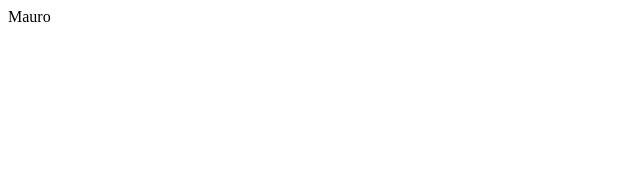
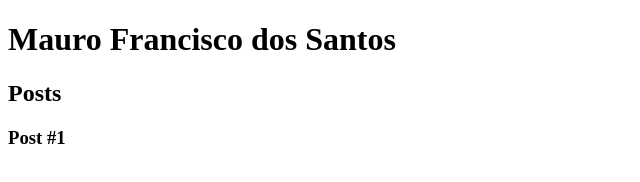
Before and after one commit to Mauro-FS/dio-course-html5-css3-introduction, a plain HTML site: page index.html in a window 1280 px wide. Shown: the whole page, without its empty margins (0-640 px from the left). Drawn offline with Linux system fonts and the light colour scheme.

Commit message:
added header, section, article and footer

```diff
--- a/index.html
+++ b/index.html
@@ -7,7 +7,20 @@
 </head>
 
 <body>
-  Mauro
+  <header>
+    <h1>Mauro Francisco dos Santos</h1>
+  </header>
+  <section>
+    <header>
+      <h2>Posts</h2>
+    </header>
+    <article>
+      <header>
+        <h3>Post #1</h3>
+      </header>
+    </article>
+  </section>
+  <footer></footer>
 </body>
 
 </html>
```
Also changed, not shown: 1 other file.
